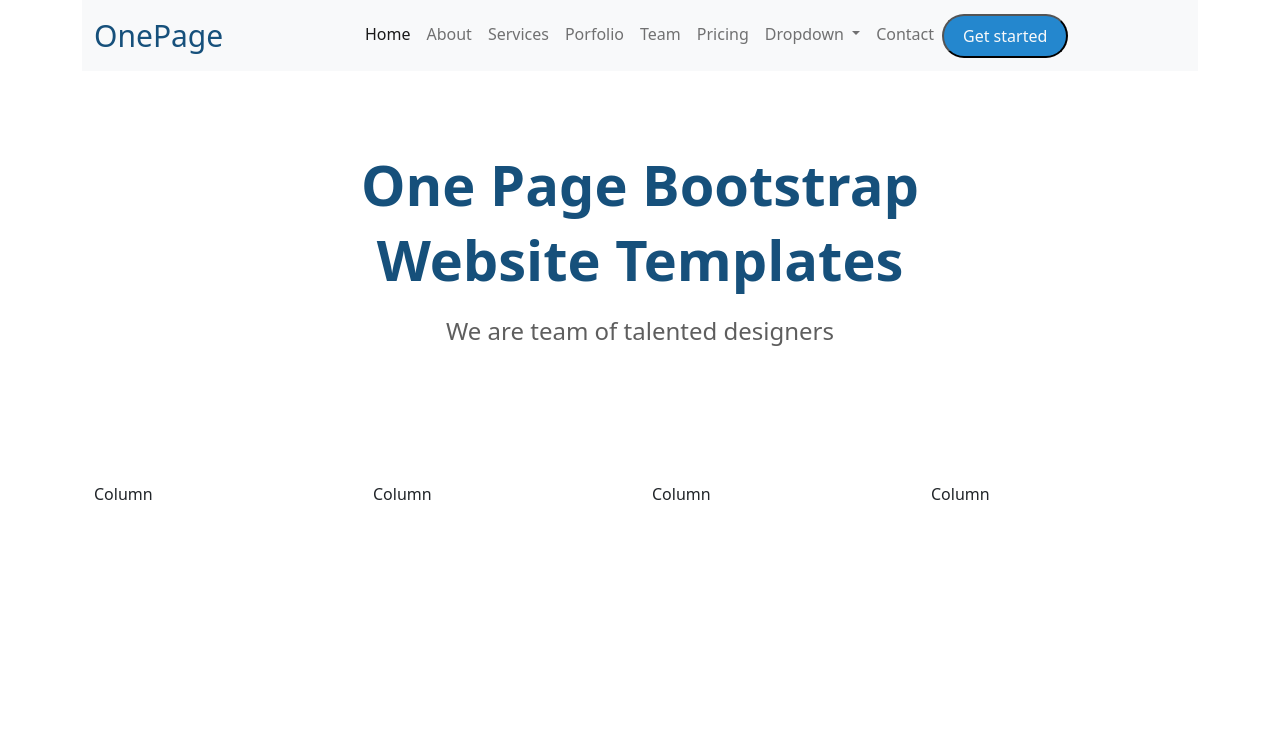
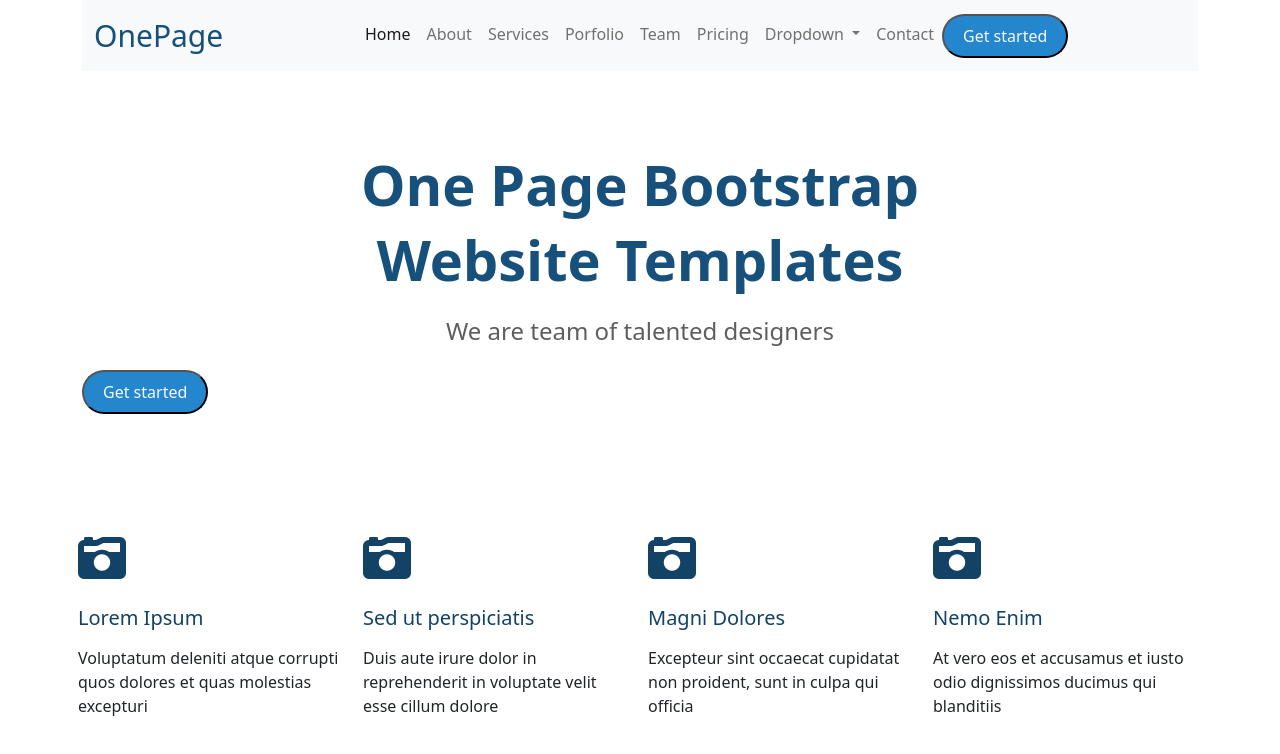
Before and after one commit to Dhatshanamoorthy/Clone-Demo-Website, a plain HTML site: page Bootstrap demo/index.html in a window 1280 px wide. Drawn offline with nearby package versions, Linux system fonts and the light colour scheme; a web font is replaced by a local one.

Commit message:
Add grid with icons

```diff
--- a/Bootstrap demo/index.html
+++ b/Bootstrap demo/index.html
@@ -5,10 +5,11 @@
     <!-- Required meta tags -->
     <meta charset="utf-8">
     <meta name="viewport" content="width=device-width, initial-scale=1, shrink-to-fit=no">
-    <link rel="stylesheet" href="https://cdnjs.cloudflare.com/ajax/libs/open-iconic/1.1.1/font/css/open-iconic.min.css" integrity="sha512-LeCmts7kEi09nKc+DwGJqDV+dNQi/W8/qb0oUSsBLzTYiBwxj0KBlAow2//jV7jwEHwSCPShRN2+IWwWcn1x7Q==" crossorigin="anonymous" referrerpolicy="no-referrer" />
     <!-- Bootstrap CSS v5.0.2 -->
+
     <link rel="stylesheet" href="https://cdn.jsdelivr.net/npm/bootstrap@5.0.2/dist/css/bootstrap.min.css"  integrity="sha384-EVSTQN3/azprG1Anm3QDgpJLIm9Nao0Yz1ztcQTwFspd3yD65VohhpuuCOmLASjC" crossorigin="anonymous">
-
+    <link rel="stylesheet" href="https://cdnjs.cloudflare.com/ajax/libs/font-awesome/6.0.0/css/all.min.css" integrity="sha512-9usAa10IRO0HhonpyAIVpjrylPvoDwiPUiKdWk5t3PyolY1cOd4DSE0Ga+ri4AuTroPR5aQvXU9xC6qOPnzFeg==" crossorigin="anonymous" referrerpolicy="no-referrer" />
+    <link rel="stylesheet" href="https://cdnjs.cloudflare.com/ajax/libs/hover.css/2.3.1/css/hover-min.css" integrity="sha512-csw0Ma4oXCAgd/d4nTcpoEoz4nYvvnk21a8VA2h2dzhPAvjbUIK6V3si7/g/HehwdunqqW18RwCJKpD7rL67Xg==" crossorigin="anonymous" referrerpolicy="no-referrer" />
   </head>
   <body>
 
@@ -69,11 +70,16 @@
               <li><a class="dropdown-item" href="#">Drop Down 2</a></li>
               <li><a class="dropdown-item" href="#">Drop Down 3</a></li>
               <li><a class="dropdown-item" href="#">Drop Down 4</a></li>
+
             </ul>
           </li>
-        </li>  <li class="nav-item">
+        </li>
+
+        <li class="nav-item">
           <a class="nav-link" href="#">Contact</a>
         </li>
+       <!-- button -->
+
 
         <button class="rounded-pill" style="background-color: #2487ce;">
 
@@ -90,41 +96,52 @@
 
 
           <div class=" d-flex justify-content-center " style="padding-top: 80px;">
-
               <h1 style="color: #16507b;font-weight: bolder" class="display-4"> One Page Bootstrap </h1>
-
-
           </div>
 
           <div class=" d-flex justify-content-center ">
-
                <h1  style="color: #16507b;font-weight: bolder;" class="display-4"> Website Templates</h1>
-
-
           </div>
 
           <div class="d-flex justify-content-center p-3">
+              <h4 style="color: #5e5e5e;">We are team of talented designers</h4>
+          </div>
+          <div>
+            <button class="rounded-pill " style="background-color: #2487ce;">
 
-<h4 style="color: #5e5e5e;">We are team of talented designers</h4>
-
+              <a class="btn text-light d-flex justify-content-center">Get started</a>
+            </button>
           </div>
 
 
-  <div class="container" style="padding-top: 10%;">
+  <div class="" style="padding-top: 10%;">
     <div class="row">
-      <div class="col">
-        Column
+
+
+      <div class="col-12 hvr-grow col-md-6 col-sm-12 col-lg-3 p-2">
+         <i class="fa fa-camera-retro fa-3x" style="color: #124265;"> </i>
+        <h5 class="mt-4" style="color: #124265;">Lorem Ipsum</h5>
+        <p class="mt-3">Voluptatum deleniti atque corrupti quos dolores et quas molestias excepturi</p>
       </div>
-      <div class="col">
-        Column
+
+
+      <div class="col-12 hvr-grow col-md-6 col-sm-12 col-lg-3 p-2">
+        <i class="fa fa-camera-retro fa-3x" style="color: #124265;"> </i>
+        <h5 class="mt-4" style="color: #124265;">Sed ut perspiciatis</h5>
+        <p class="mt-3">Duis aute irure dolor in reprehenderit in voluptate velit esse cillum dolore</p>
       </div>
-      <div class="col">
-        Column
+      <div class="col-12 hvr-grow col-md-6 col-sm-12 col-lg-3 p-2">
+        <i class="fa fa-camera-retro fa-3x" style="color: #124265;"> </i>
+        <h5 class="mt-4" style="color: #124265;">Magni Dolores</h5>
+        <p class="mt-3">Excepteur sint occaecat cupidatat non proident, sunt in culpa qui officia</p>
       </div>
-      <div class="col">
-        Column
+      <div class="col-12 hvr-grow col-md-6 col-sm-12 col-lg-3 p-2">
+        <i class="fa fa-camera-retro fa-3x" style="color: #124265;"> </i>
+        <h5 class="mt-4" style="color: #124265;">Nemo Enim</h5>
+        <p class="mt-3">At vero eos et accusamus et iusto odio dignissimos ducimus qui blanditiis</p>
       </div>
     </div>
+
   </div>
 
 </div>
```
Lines whose indentation alone changed are shown as unchanged.
